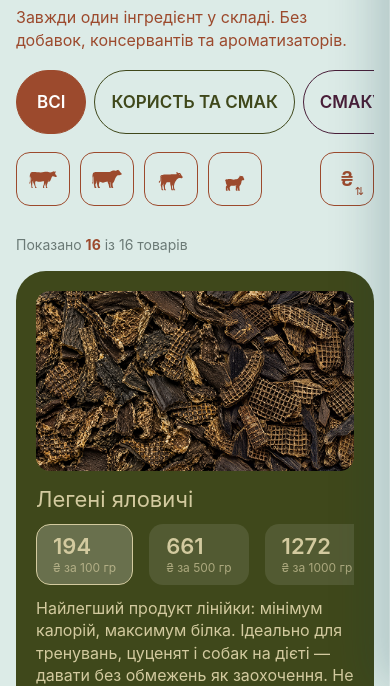
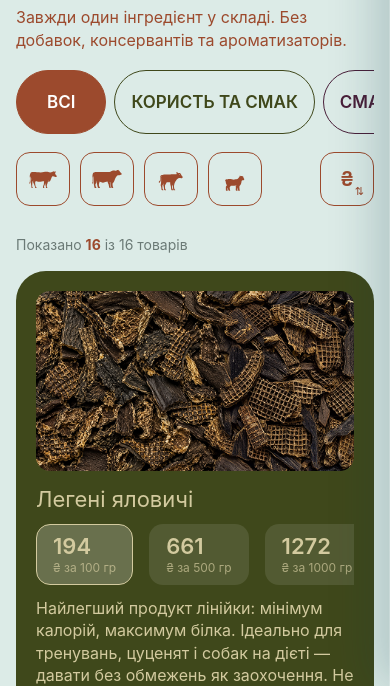
Before and after one commit to uxlifespace/product-catalog, a plain HTML site: page index.html in a window 390 px wide. Shown: the part 158-844 px from the top of the page. Drawn offline with nearby package versions, Linux system fonts and the light colour scheme.

Commit message:
Update index.html

```diff
--- a/index.html
+++ b/index.html
@@ -194,7 +194,7 @@ html,body{overflow-x:hidden}
   .cbtns .btn,.cbtns .btn-pri{width:100%!important;box-sizing:border-box!important}
   .card>.specs{padding-top:16px!important;padding-bottom:0!important;margin:0!important;border-top:1px solid rgba(13,59,72,0.1)}
   .tabs .tab{flex:0 0 calc((100vw - 64px) / 2.5);height:64px;font-size:17px;padding:0 16px;font-weight:600}
-  .tabs .tab[data-cat="all"]{flex:0 0 auto;padding:0 20px}
+  .tabs .tab[data-cat="all"]{flex:0 0 auto;padding:0 30px}
 }
 @media(max-width:560px){
   .card>.media{height:180px}
```
